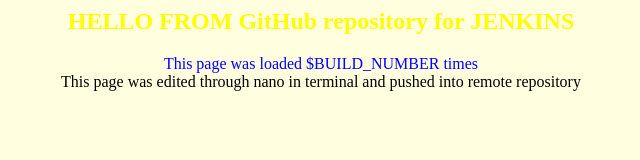
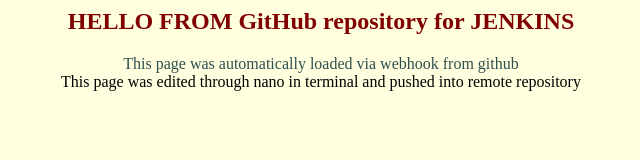
Before and after one commit to ninxoogleh/app-for-jenkins, a plain HTML site: page index.html in a window 1280 px wide. Shown: the whole page, without its empty margins (319-959 px from the left). Drawn offline with Linux system fonts and the light colour scheme.

Commit message:
some changed

```diff
--- a/index.html
+++ b/index.html
@@ -1,8 +1,8 @@
 <html>
 	<body bgcolor=LightYellow>
     		<center>
-        		<h2><font color=yellow>HELLO FROM GitHub repository for JENKINS</font></h2>
-        		<font color=blue>This page was loaded $BUILD_NUMBER times</font><br>
+        		<h2><font color=Maroon>HELLO FROM GitHub repository for JENKINS</font></h2>
+        		<font color=DarkSlateGrey>This page was automatically loaded via webhook from github</font><br>
 			<font color=black>This page was edited through nano in terminal and pushed into remote repository</font>
         	</center>
 	</body>
```
